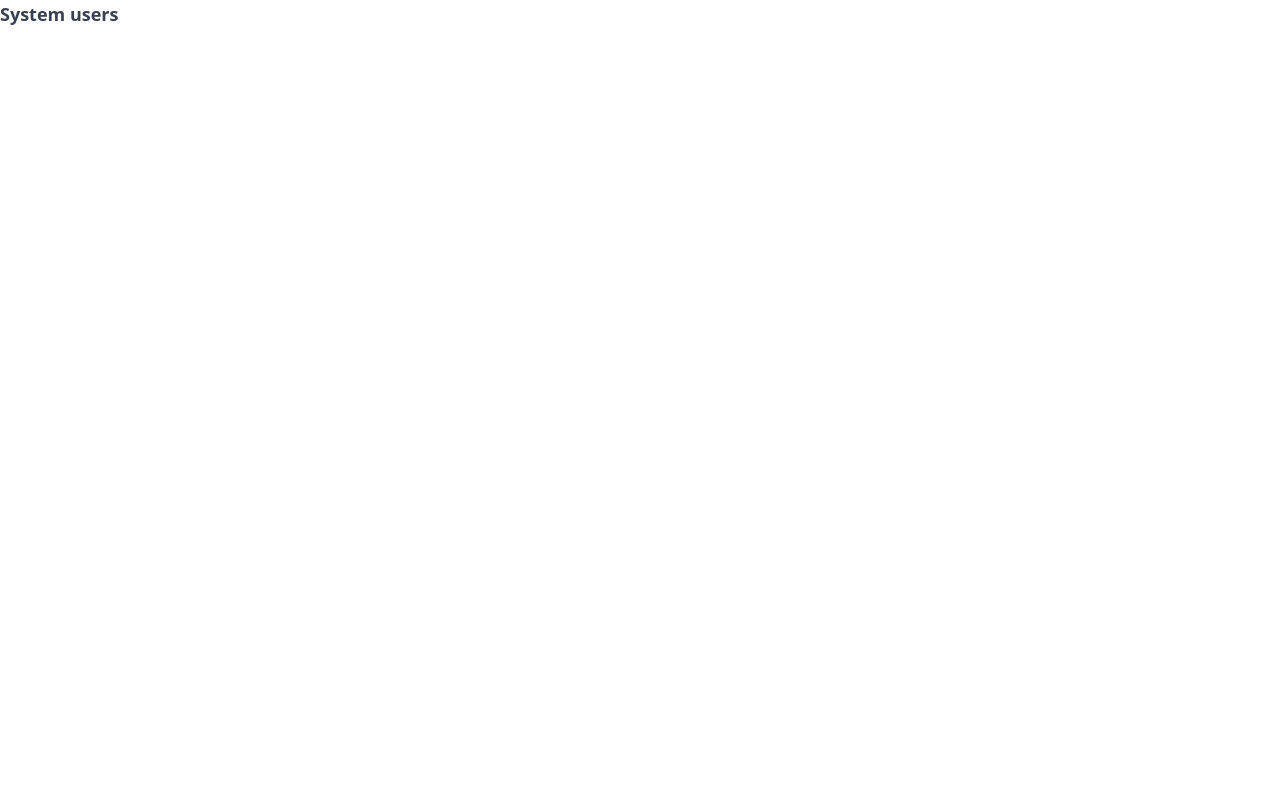
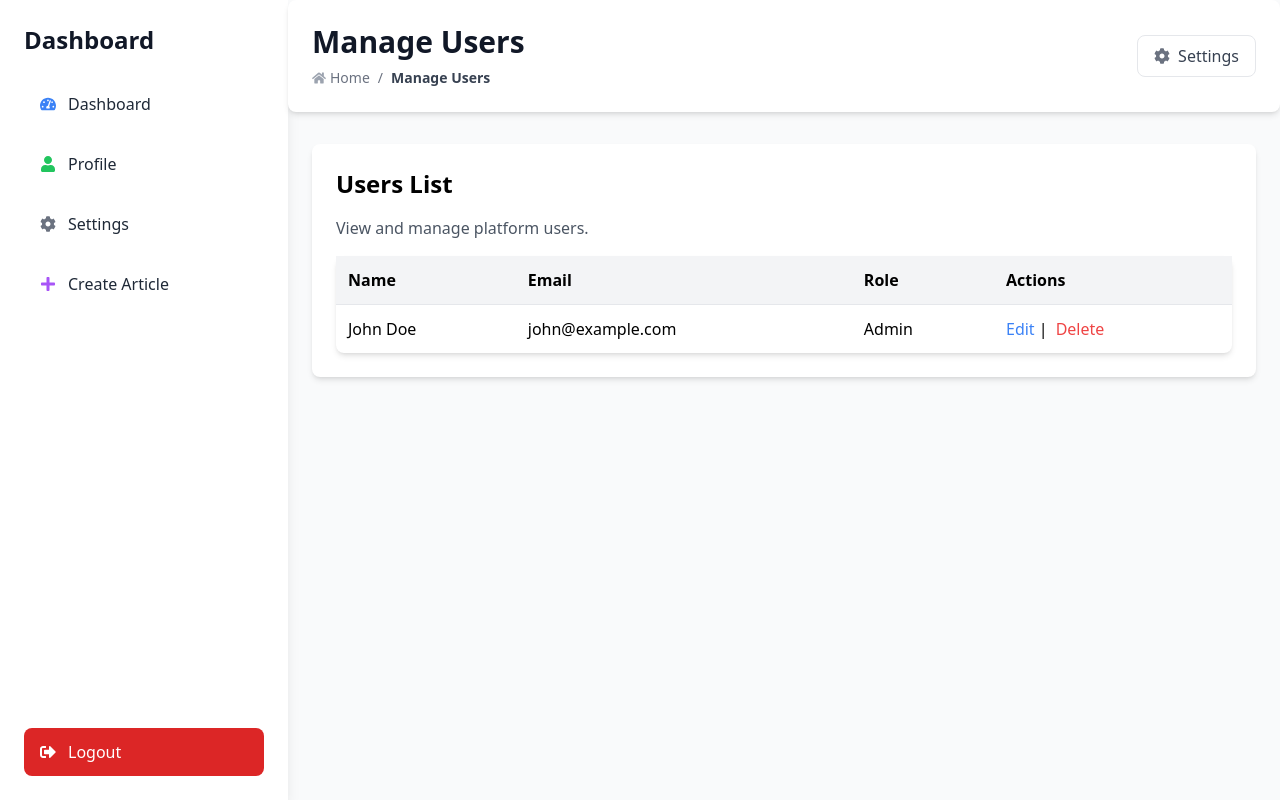
Before and after one commit to fabriceCODER/ukuri, a Next.js app in the folder frontend/: page /admin/users in a window 1280 px wide. Built offline with nearby package versions, Linux system fonts and the light colour scheme.

Commit message:
feat: added the admin users page

```diff
--- a/frontend/app/admin/users/page.tsx
+++ b/frontend/app/admin/users/page.tsx
@@ -1,9 +1,45 @@
-const Users = () => {
+"use client";
+import DashboardHeader from "@/components/dashboard/DashboardHeader";
+import Sidebar from "@/components/dashboard/Sidebar";
+
+const AdminUsers = () => {
     return (
-        <div>
-            <h3 className="text-lg font-semibold text-gray-700 mb-4">System users</h3>
+        <div className="flex min-h-screen bg-gray-50">
+            <Sidebar />
+            <div className="flex-1">
+                <DashboardHeader title="Manage Users" />
+                <div className="container mx-auto px-6 py-8">
+                    <div className="bg-white shadow-md rounded-lg p-6">
+                        <h2 className="text-2xl font-semibold mb-4">Users List</h2>
+                        <p className="text-gray-600 mb-4">View and manage platform users.</p>
+
+                        <table className="w-full border-collapse bg-white shadow-md rounded-lg">
+                            <thead>
+                            <tr className="bg-gray-100 text-left">
+                                <th className="p-3">Name</th>
+                                <th className="p-3">Email</th>
+                                <th className="p-3">Role</th>
+                                <th className="p-3">Actions</th>
+                            </tr>
+                            </thead>
+                            <tbody>
+                            <tr className="border-t">
+                                <td className="p-3">John Doe</td>
+                                <td className="p-3">john@example.com</td>
+                                <td className="p-3">Admin</td>
+                                <td className="p-3">
+                                    <button className="text-blue-500 hover:underline">Edit</button> |
+                                    <button className="text-red-500 hover:underline ml-2">Delete</button>
+                                </td>
+                            </tr>
+                            {/* Add more users dynamically */}
+                            </tbody>
+                        </table>
+                    </div>
+                </div>
+            </div>
         </div>
-    )
-}
+    );
+};
 
-export default Users;
+export default AdminUsers;
```
